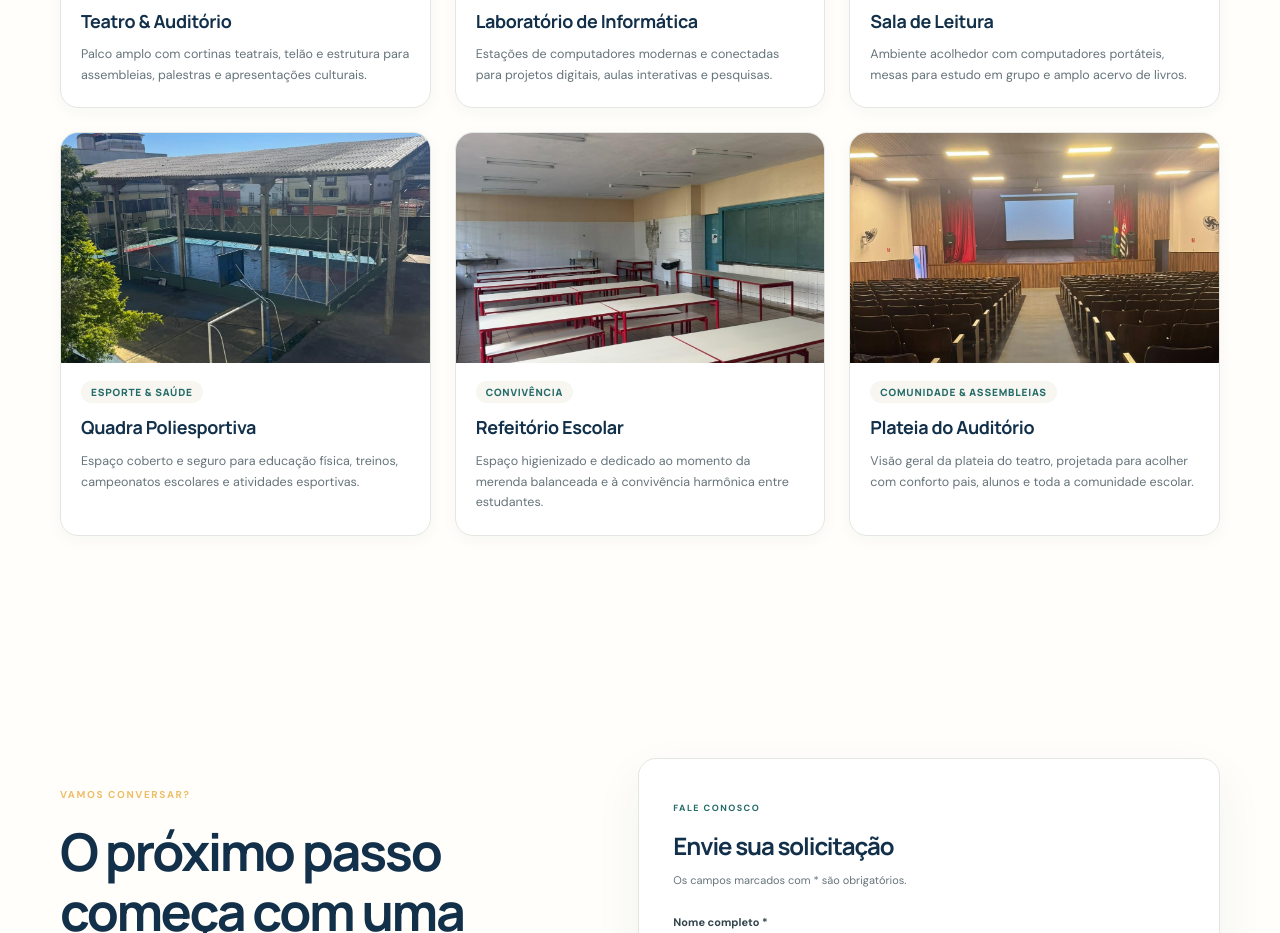
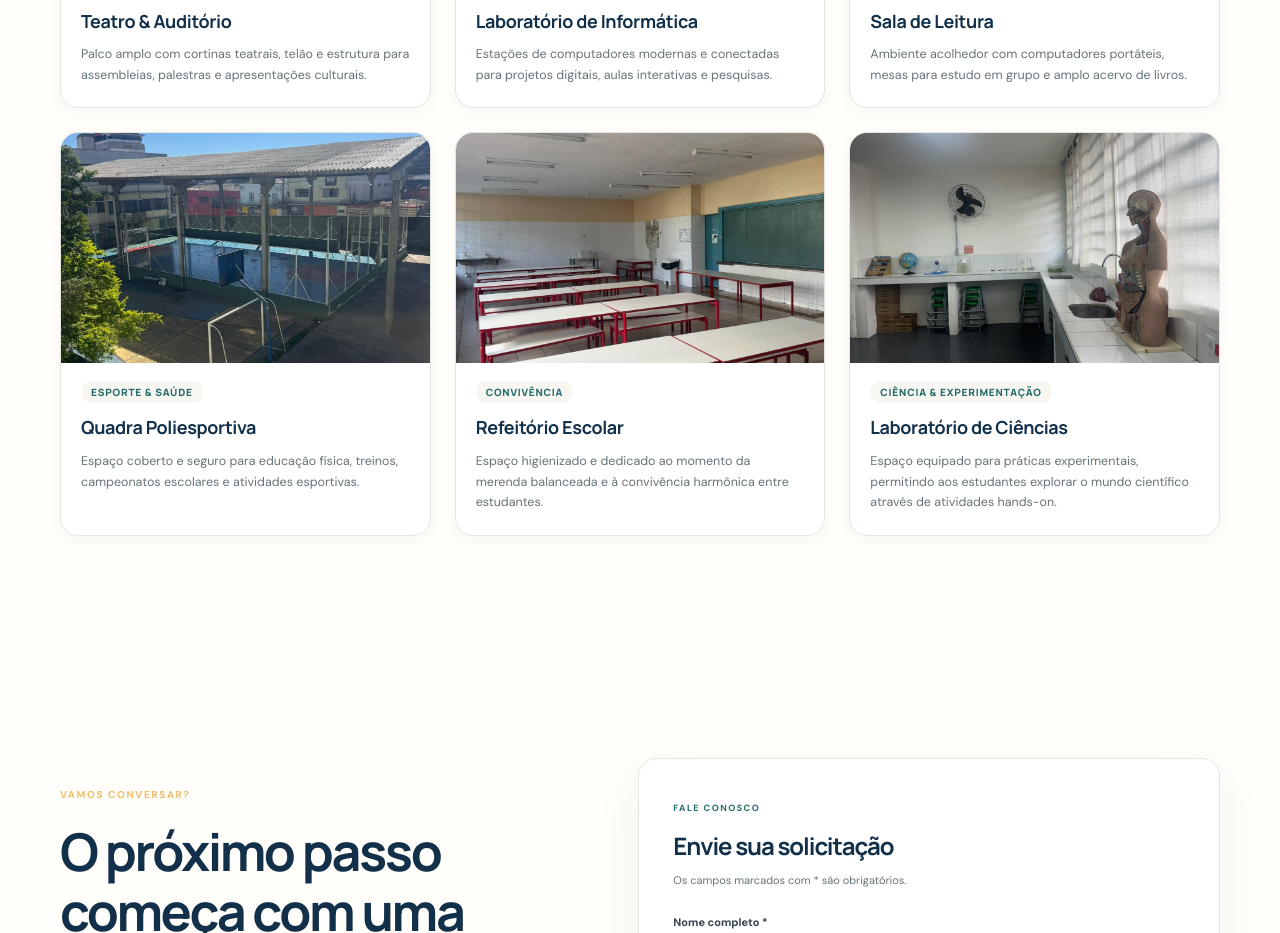
Before and after one commit to nicolas-23-nico/dom-pedro-i, a plain HTML site: page index.html in a window 1280 px wide. Shown: the part 4105-5038 px from the top of the page. Drawn offline with Linux system fonts and the light colour scheme.

Commit message:
Adicionar Laboratório de Ciências em "Conheça nossos espaços"
- Substituir "Plateia do Auditório" por "Laboratório de Ciências"
- Adicionar nova imagem do laboratório

Generated with [Devin](https://devin.ai)

Co-Authored-By: Devin <158243242+devin-ai-integration[bot]@users.noreply.github.com>

```diff
--- a/index.html
+++ b/index.html
@@ -205,12 +205,12 @@
 
           <figure class="gallery-card">
             <div class="gallery-image-wrapper">
-              <img class="gallery-item" src="imagens/teatro.jpg" alt="Teatro e Auditório da E.E Dom Pedro I" loading="lazy">
+              <img class="gallery-item" src="imagens/d634811f-abba-44b7-8645-a33509351014.jpg" alt="Laboratório de Ciências da E.E Dom Pedro I" loading="lazy">
             </div>
             <figcaption class="gallery-caption">
-              <span class="gallery-tag">Comunidade & Assembleias</span>
-              <h3>Plateia do Auditório</h3>
-              <p>Visão geral da plateia do teatro, projetada para acolher com conforto pais, alunos e toda a comunidade escolar.</p>
+              <span class="gallery-tag">Ciência & Experimentação</span>
+              <h3>Laboratório de Ciências</h3>
+              <p>Espaço equipado para práticas experimentais, permitindo aos estudantes explorar o mundo científico através de atividades hands-on.</p>
             </figcaption>
           </figure>
         </div>
```
Also changed, not shown: imagens/d634811f-abba-44b7-8645-a33509351014.jpg (added), imagens/laboratorio-ciencias.jpg (added).
